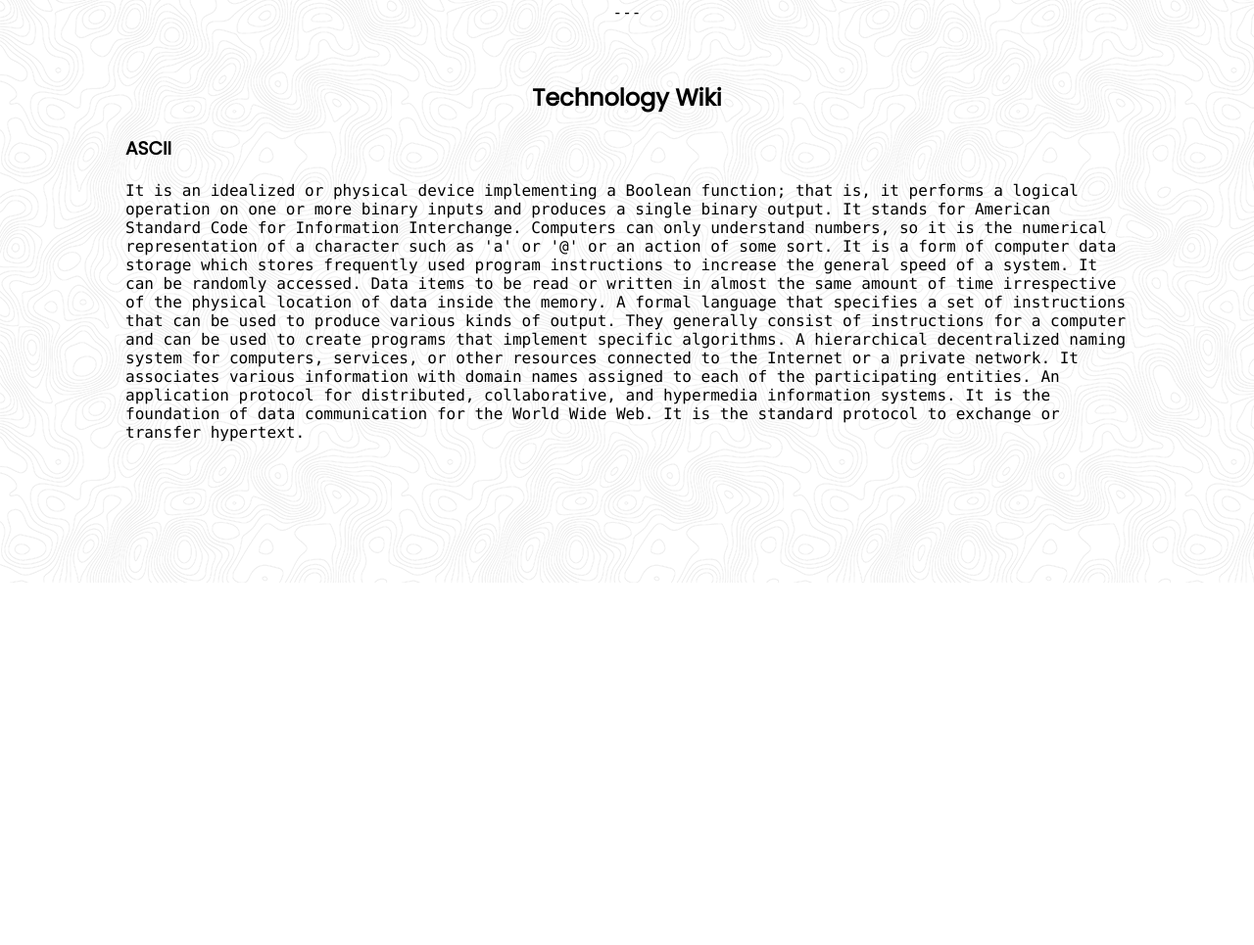
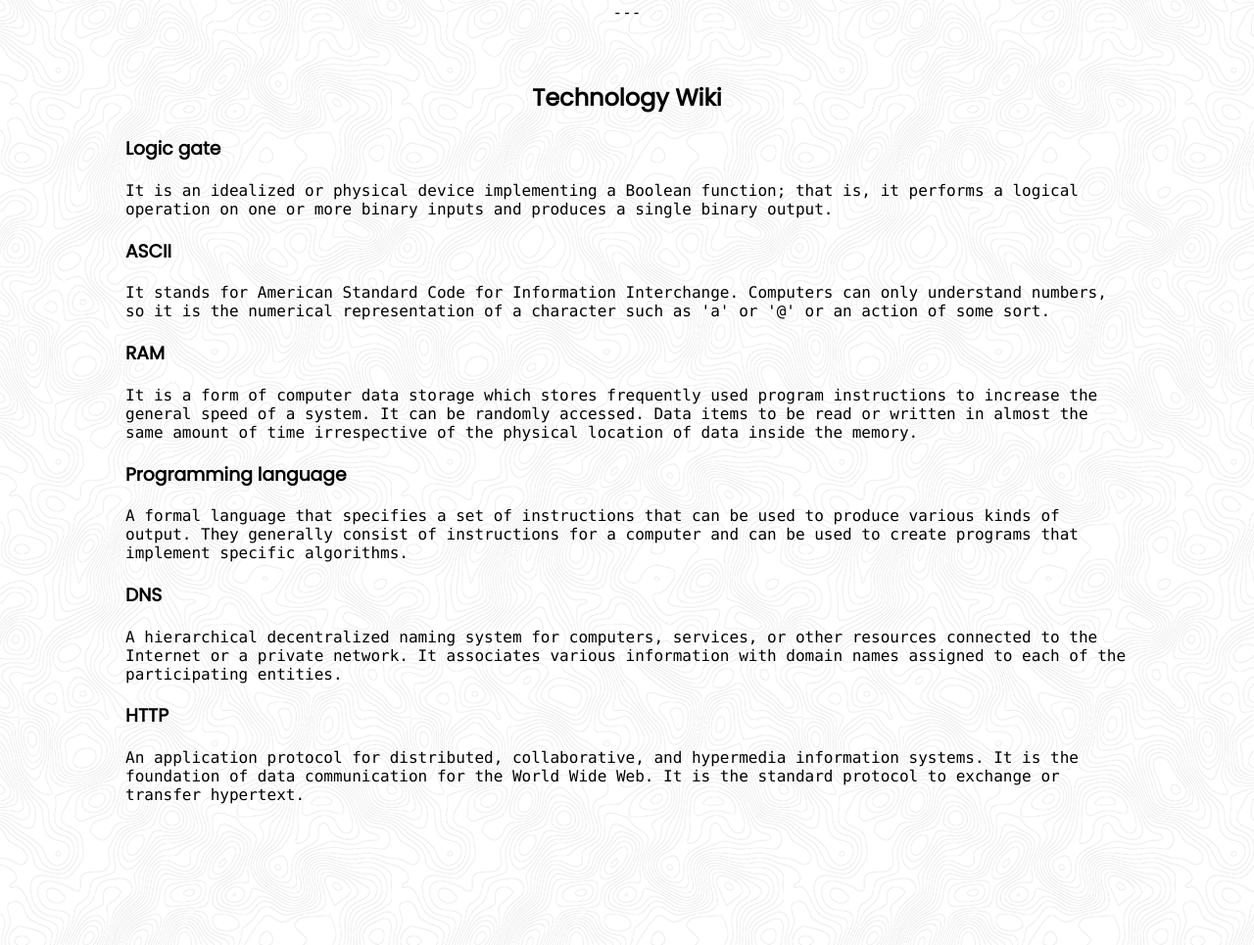
Before and after one commit to green-fox-academy/tamaspalinkas, a plain HTML site: page week-01/day-1/index.html in a window 1280 px wide. Shown: the part 394-1359 px from the top of the page at 98% size. Before the commit the page ends 989 px from the top, so only its background shows below. Drawn offline with Linux system fonts and the light colour scheme.

Commit message:
Update index.html

```diff
--- a/week-01/day-1/index.html
+++ b/week-01/day-1/index.html
@@ -27,18 +27,18 @@
 
         <div class="technology">
             <h2 class="title-2">Technology Wiki</h2>
-            <h3>ASCII</h3>
-            <div class="pre-format">
-            <p>It is an idealized or physical device implementing a Boolean function; that is, it performs a logical operation on one or more binary inputs and produces a single binary output.
-
+            <div>
+                    <h3>Logic gate</h3>
+                    <p>It is an idealized or physical device implementing a Boolean function; that is, it performs a logical operation on one or more binary inputs and produces a single binary output.
+                    <h3>ASCII</h3>
                     It stands for American Standard Code for Information Interchange. Computers can only understand numbers, so it is the numerical representation of a character such as 'a' or '@' or an action of some sort.
-
+                    <h3>RAM</h3>
                     It is a form of computer data storage which stores frequently used program instructions to increase the general speed of a system. It can be randomly accessed. Data items to be read or written in almost the same amount of time irrespective of the physical location of data inside the memory.
-
+                    <h3>Programming language</h3>
                     A formal language that specifies a set of instructions that can be used to produce various kinds of output. They generally consist of instructions for a computer and can be used to create programs that implement specific algorithms.
-
+                    <h3>DNS</h3>
                     A hierarchical decentralized naming system for computers, services, or other resources connected to the Internet or a private network. It associates various information with domain names assigned to each of the participating entities.
-
+                    <h3>HTTP</h3>
                     An application protocol for distributed, collaborative, and hypermedia information systems. It is the foundation of data communication for the World Wide Web. It is the standard protocol to exchange or transfer hypertext.
             </p>
             </div>
```
